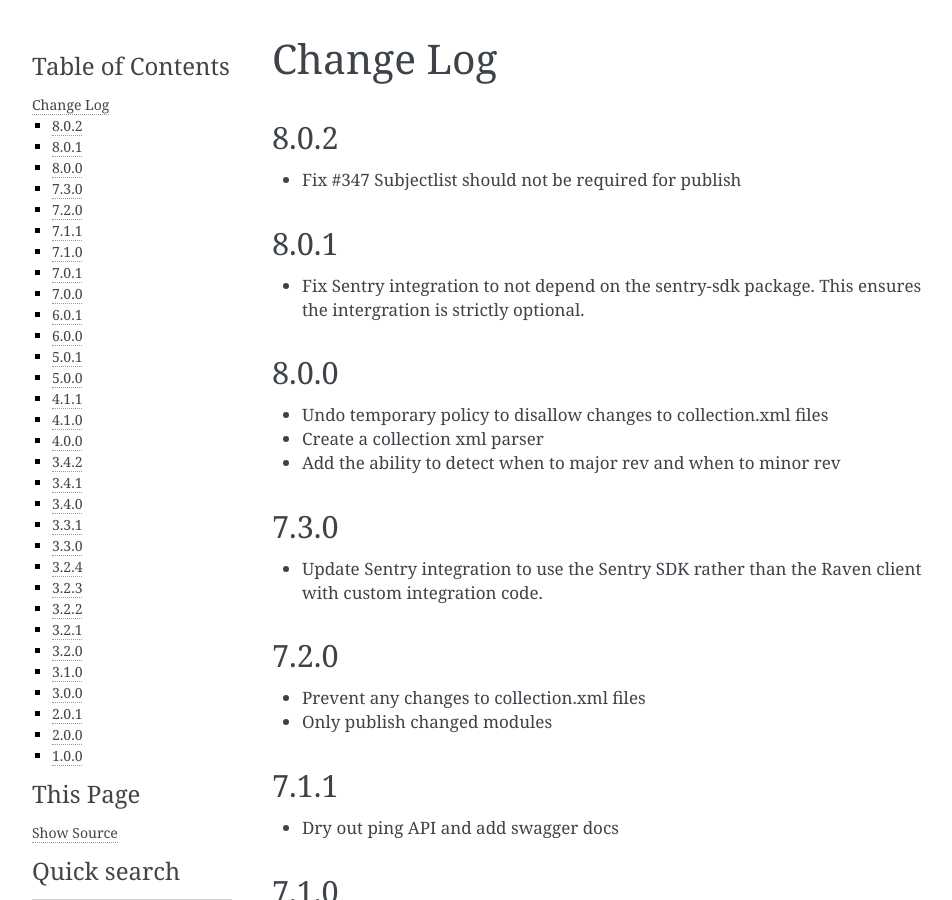
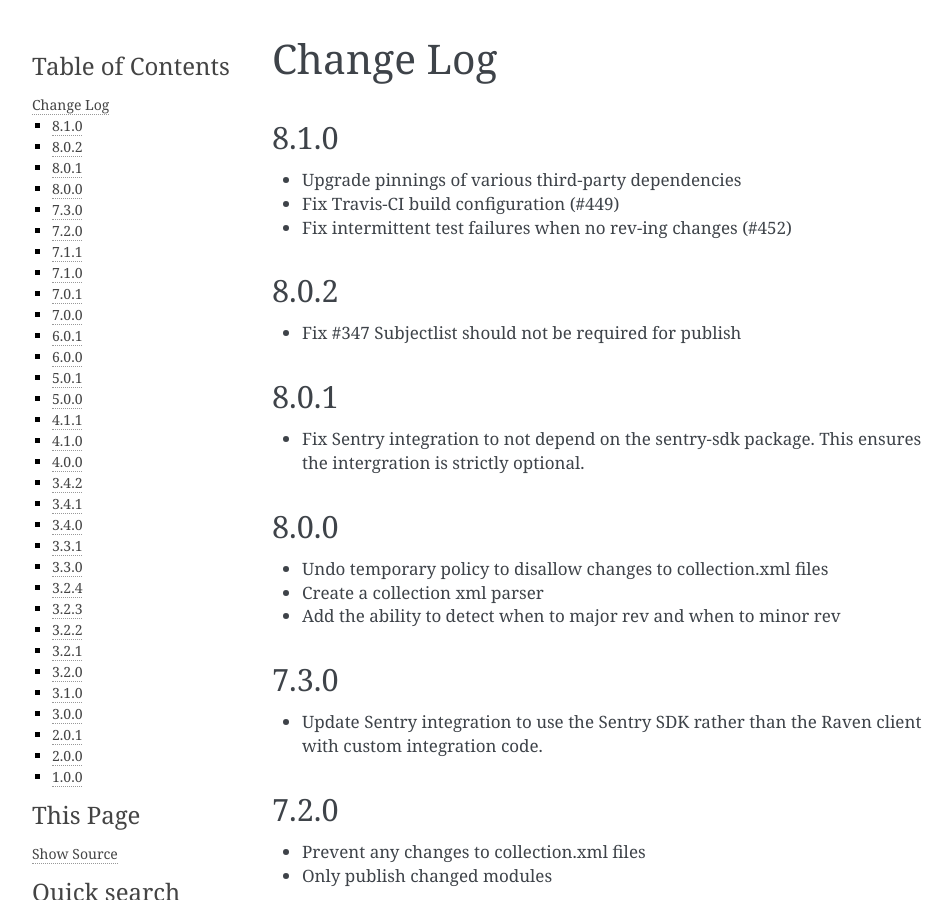
Before and after one commit to openstax/cnx-press, a Sphinx documentation site: the page built from docs/source/changes.rst, in a window 1280 px wide and 900 px high. Shown: the whole window, without its empty margins (148-1100 px from the left). Built offline with Sphinx 7.4.7, drawn with Linux system fonts in a browser that asks for light colours.

Commit message:
Update changelog for v8.1.0

```diff
--- a/docs/source/changes.rst
+++ b/docs/source/changes.rst
@@ -1,6 +1,13 @@
 ==========
 Change Log
 ==========
+
+8.1.0
+-----
+
+- Upgrade pinnings of various third-party dependencies
+- Fix Travis-CI build configuration (#449)
+- Fix intermittent test failures when no rev-ing changes (#452)
 
 8.0.2
 -----
```
